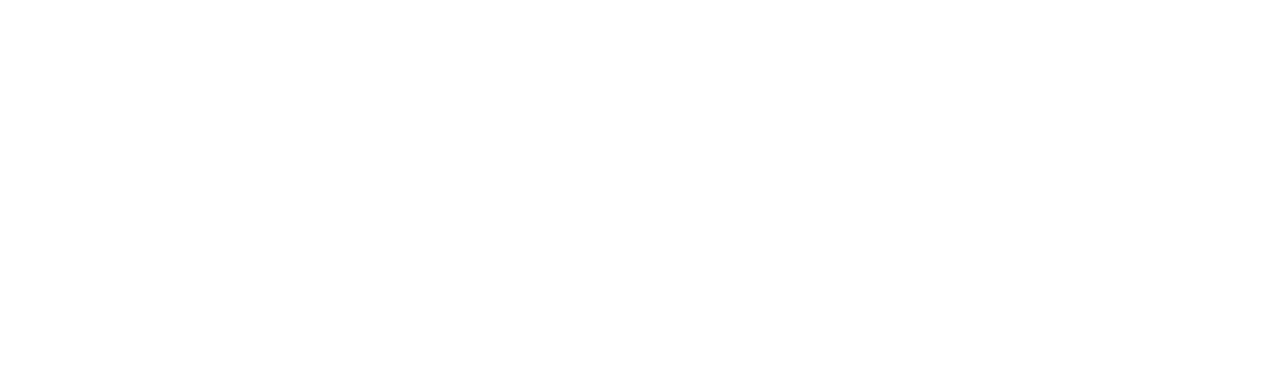
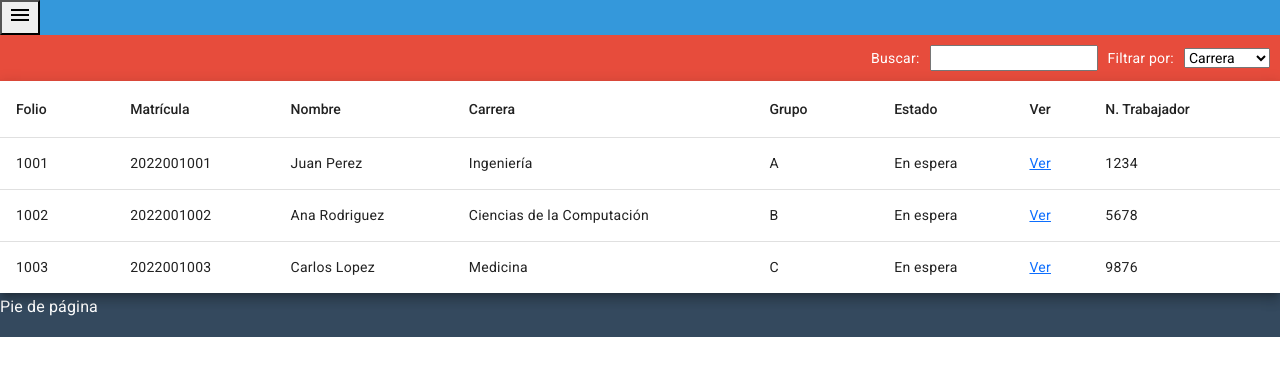
Before and after one commit to carlosaP131/Permisos-frontend, an Angular app: page / in a window 1280 px wide. Shown: the top 376 px of the page. Built offline with nearby package versions, Linux system fonts and the light colour scheme.

Commit message:
Completado del modulo permisos para el administrador

```diff
--- a/src/app/administrador/administrador.component.css
+++ b/src/app/administrador/administrador.component.css
@@ -0,0 +1,49 @@
+/* Estilos generales */
+.admin {
+  display: flex;
+  flex-direction: column;
+}
+
+.header {
+  background-color: #3498db;
+  color: white;
+}
+
+.main {
+  flex: 1;
+  position: relative;
+  /* Añadido para contener los elementos absolutos dentro de .main */
+}
+
+/* Estilos para .container-left */
+.container-left {
+  position: absolute;
+  left: 0;
+  z-index: 1;
+  transition: opacity 1s ease-in-out;
+  /* Para colocarlo encima del contenido principal */
+  display: flex;
+  flex-direction: column;
+  /*width: 50%;
+  /* Se ajustó el ancho al 50% */
+  width: 50%;
+  max-width: 300px;
+  background-color: #860400;
+  color: white;
+  transition: width 0.3s ease-in-out;
+}
+
+/* Estilos para .container-right */
+.container-right {
+  flex: 1;
+  background-color: #e74c3c;
+  color: white;
+  width: 100%;
+}
+
+
+/* Estilos para .footer */
+.footer {
+  background-color: #34495e;
+  color: white;
+}
--- a/src/app/administrador/administrador.component.html
+++ b/src/app/administrador/administrador.component.html
@@ -1 +1,26 @@
-<p>administrador works!</p>
+<div class="admin" fxLayout="column">
+  <!-- Header -->
+  <div class="header">
+    <button mat-icon-button (click)="toggleMenu()">
+      <mat-icon>menu</mat-icon>
+    </button>
+  </div>
+
+  <!-- Main Content -->
+  <div class="main">
+    <!-- Contenedor Izquierdo -->
+    <div class="container-left" *ngIf="showMenu">
+      <app-admin-menu></app-admin-menu>
+    </div>
+
+    <!-- Contenedor Derecho -->
+    <div class="container-right">
+      <app-admin-permiso></app-admin-permiso>
+    </div>
+  </div>
+
+  <!-- Footer -->
+  <div class="footer">
+    <h3>Pie de página</h3>
+  </div>
+</div>
--- a/src/app/administrador/administrador.component.ts
+++ b/src/app/administrador/administrador.component.ts
@@ -1,12 +1,21 @@
 import { Component } from '@angular/core';
+import { FlexLayoutModule } from '@angular/flex-layout';
+import { CommonModule } from '@angular/common';
+import { MatIconModule } from '@angular/material/icon';
+import { AdminMenuComponent } from './admin-menu/admin-menu.component';
+import { AdminPermisoComponent } from './admin-permiso/admin-permiso.component';
 
 @Component({
   selector: 'app-administrador',
   standalone: true,
-  imports: [],
+  imports: [FlexLayoutModule,CommonModule,MatIconModule,AdminMenuComponent,AdminPermisoComponent],
   templateUrl: './administrador.component.html',
   styleUrl: './administrador.component.css'
 })
 export class AdministradorComponent {
+  showMenu = false;
 
+  toggleMenu() {
+    this.showMenu = !this.showMenu;
+  }
 }
--- a/src/app/app.routes.ts
+++ b/src/app/app.routes.ts
@@ -1,3 +1,5 @@
 import { Routes } from '@angular/router';
-
-export const routes: Routes = [];
+import { AdministradorComponent } from './administrador/administrador.component';
+export const routes: Routes = [
+    {path:"",component:AdministradorComponent}
+];
```
